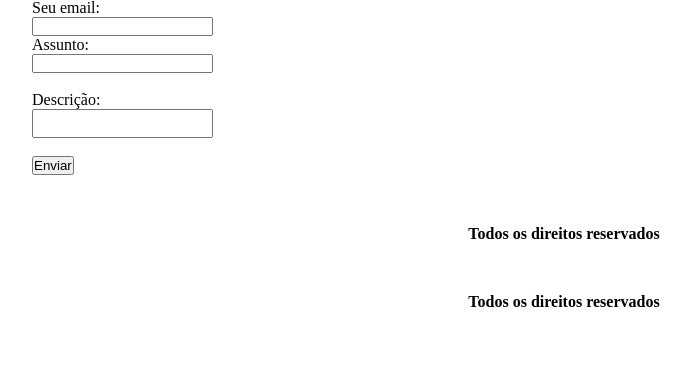
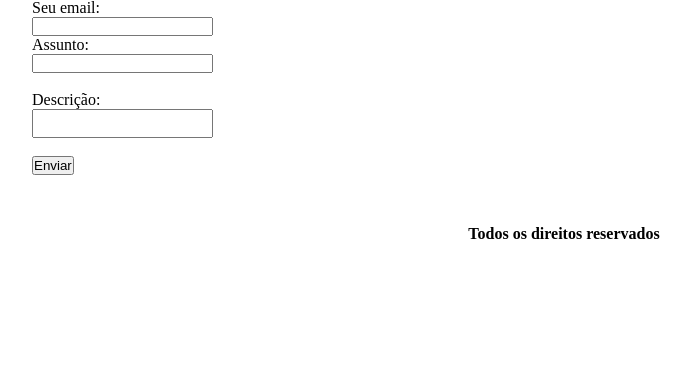
Before and after one commit to JuanSantosVale/desafio2, a Flask app: page /contato in a window 1280 px wide. Shown: the part 277-666 px from the top of the page, without its empty margins (76-767 px from the left). Run offline with Flask 3, Linux system fonts and the light colour scheme.

Commit message:
Update contato.html

```diff
--- a/templates/contato.html
+++ b/templates/contato.html
@@ -18,15 +18,5 @@
           </form>
 
      </div>
-     <div>
-
-            <h4 style="margin-top: 50px; text-align: center;">Todos os direitos reservados</h4>
-
-     </div>
-
-
-
-
 </body>
-</html>
 {% endblock %}
```
